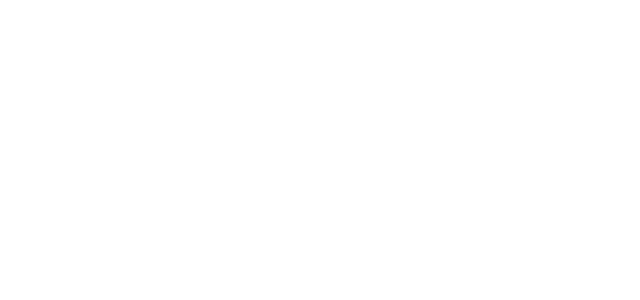
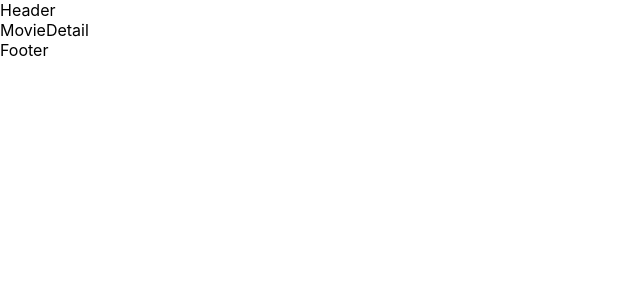
Before and after one commit to cufechs/Cinema-Movies-Reservation-System-Frontend, a React (Create React App) app: page /movies/1 in a window 1280 px wide. Shown: the top 300 px of the page, without its empty margins (0-640 px from the left). Built offline with nearby package versions, Linux system fonts and the light colour scheme.

Commit message:
added basic routing

```diff
--- a/src/App.js
+++ b/src/App.js
@@ -1,9 +1,27 @@
 import './App.css';
+import { BrowserRouter as Router, Route, Routes } from 'react-router-dom';
+import Header from './components/Header/Header';
+import Footer from './components/Footer/Footer';
+import Home from './components/Home/Home';
+import NotFound from './components/NotFound/NotFound';
+import Login from './components/Login/Login';
+import MovieDetail from './components/MovieDetail/MovieDetail';
+import SiteAdmin from './components/SiteAdmin/SiteAdmin';
 
-function App() {
+const App = () => {
   return (
     <div className="app">
-
+      <Router>
+        <Header />
+        <Routes>
+          <Route exact path="/" element={<Home />} />
+          <Route exact path="/movies/:movieID" element={<MovieDetail />} />
+          <Route exact path="/login" element={<Login />} />
+          <Route exact path="/site-administration" element={<SiteAdmin />} />
+          <Route path="*" element={<NotFound />} />
+        </Routes>
+        <Footer />
+      </Router>
     </div>
   );
 }
--- a/src/components/Footer/Footer.js
+++ b/src/components/Footer/Footer.js
@@ -0,0 +1,11 @@
+import React from 'react';
+
+const Footer = () => {
+    return (
+        <div>
+            Footer
+        </div>
+    )
+}
+
+export default Footer;
--- a/src/components/Header/Header.js
+++ b/src/components/Header/Header.js
@@ -0,0 +1,11 @@
+import React from 'react';
+
+const Header = () => {
+    return (
+        <div>
+            Header
+        </div>
+    )
+}
+
+export default Header;
--- a/src/components/Home/Home.js
+++ b/src/components/Home/Home.js
@@ -0,0 +1,11 @@
+import React from 'react';
+
+const Home = () => {
+    return (
+        <div>
+            Home
+        </div>
+    )
+}
+
+export default Home;
--- a/src/components/Login/Login.js
+++ b/src/components/Login/Login.js
@@ -0,0 +1,11 @@
+import React from 'react';
+
+const Login = () => {
+    return (
+        <div>
+            Login
+        </div>
+    )
+}
+
+export default Login;
--- a/src/components/MovieDetail/MovieDetail.js
+++ b/src/components/MovieDetail/MovieDetail.js
@@ -0,0 +1,11 @@
+import React from 'react';
+
+const MovieDetail = () => {
+    return (
+        <div>
+            MovieDetail
+        </div>
+    )
+}
+
+export default MovieDetail;
--- a/src/components/NotFound/NotFound.js
+++ b/src/components/NotFound/NotFound.js
@@ -0,0 +1,11 @@
+import React from 'react';
+
+const NotFound = () => {
+    return (
+        <div>
+            This page does not exist!
+        </div>
+    )
+}
+
+export default NotFound;
--- a/src/components/SiteAdmin/SiteAdmin.js
+++ b/src/components/SiteAdmin/SiteAdmin.js
@@ -0,0 +1,11 @@
+import React from 'react';
+
+const SiteAdmin = () => {
+    return (
+        <div>
+            Site Administration
+        </div>
+    )
+}
+
+export default SiteAdmin;
--- a/src/index.js
+++ b/src/index.js
@@ -2,10 +2,14 @@ import React from 'react';
 import ReactDOM from 'react-dom';
 import './index.css';
 import App from './App';
+import { store } from './store/store';
+import { Provider } from 'react-redux';
 
 ReactDOM.render(
   <React.StrictMode>
-    <App />
+    <Provider store={store}>
+      <App />
+    </Provider>
   </React.StrictMode>,
   document.getElementById('root')
 );
--- a/src/store/store.js
+++ b/src/store/store.js
@@ -0,0 +1,5 @@
+import { configureStore } from "@reduxjs/toolkit";
+
+export const store = configureStore({
+    reducer: {},
+});
```
